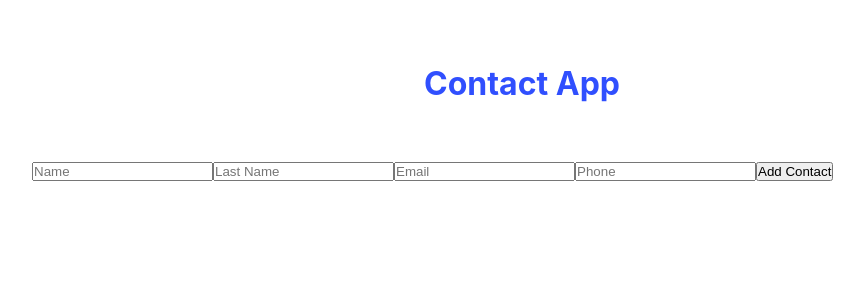
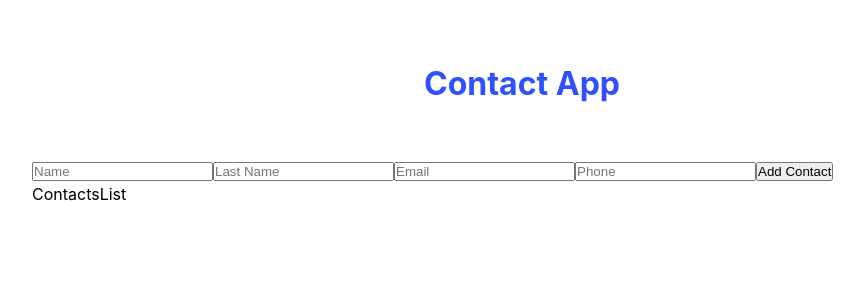
Before and after one commit to golestan-azam/contact-app-with-react, a React (Vite) app: page / in a window 1280 px wide. Shown: the top 300 px of the page, without its empty margins (118-982 px from the left). Built offline with nearby package versions, Linux system fonts and the light colour scheme.

Commit message:
Added New Contact

```diff
--- a/src/components/Contacts.jsx
+++ b/src/components/Contacts.jsx
@@ -1,6 +1,8 @@
 import { useState } from "react";
+import ContactsList from "./ContactsList";
 
 function Contacts() {
+  const [contacts, setContacts] = useState([]);
   const [contact, setContact] = useState({
     name: "",
     lastName: "",
@@ -16,8 +18,14 @@
   };
 
   const addHandler = () => {
-    console.log(contact);
-  }
+    setContacts((contacts) => [...contacts, contact]);
+    setContact({
+      name: "",
+      lastName: "",
+      email: "",
+      phone: "",
+    });
+  };
 
   return (
     <div>
@@ -52,6 +60,7 @@
         />
         <button onClick={addHandler}>Add Contact</button>
       </div>
+      <ContactsList contacts = {contacts} />
     </div>
   );
 }
--- /dev/null
+++ b/src/components/ContactsList.jsx
@@ -0,0 +1,11 @@
+
+function ContactsList(props) {
+    console.log(props);
+    return (
+        <div>
+            ContactsList
+        </div>
+    );
+}
+
+export default ContactsList;
```
